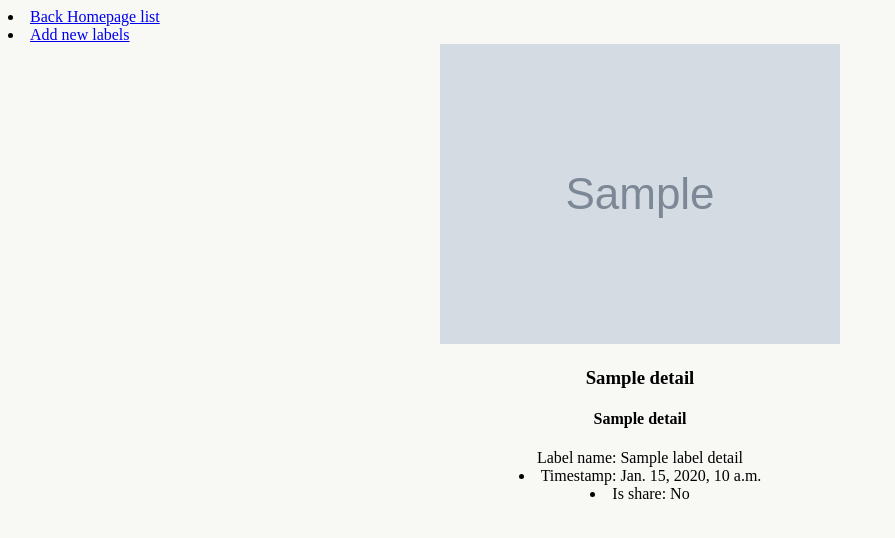
After one commit to v02202/streaming_project, a Django app: template templates/label/get_label.html in a window 1280 px wide. The commit adds this page. Shown: the top 538 px of the page, without its empty margins (0-895 px from the left). Run offline with Django 3.2, Linux system fonts and the light colour scheme; the template is opened without the code that fills it: most values are stand-ins (such as "Sample title", 1, 10 or a date in 2020); grey boxes marked "Sample" are stand-in pictures.

Commit message:
[TAS-15] Add: get_label api & view

```diff
--- a/new_app/label/urls.py
+++ b/new_app/label/urls.py
@@ -4,4 +4,5 @@ from . import views
 
 urlpatterns = [
     path("store_label", views.store_label, name='store_label'),
+    path("get_label", views.get_label, name='get_label'),
 ]
--- a/new_app/users/views.py
+++ b/new_app/users/views.py
@@ -2,7 +2,6 @@ from django.http import HttpResponse, JsonResponse, HttpResponseBadRequest
 from django.shortcuts import render, redirect
 from django.contrib.auth import logout
 from django.contrib.auth.models import User
-from django.core import serializers
 from django.template import loader
 
 
--- /dev/null
+++ b/templates/label/get_label.html
@@ -0,0 +1,40 @@
+<!DOCTYPE html>
+<html>
+    <head>
+        <style>
+            body {
+               background-color: rgb(248, 248, 245);
+            }
+            em {
+                color: rgb(17, 23, 23);
+            }
+        </style>
+    </head>
+    <body >
+        <li>
+            <a href="{% url 'homepage_view' %}">Back Homepage list</a>
+        </li>
+        <li>
+            <a href="{% url 'store_label' %}">Add new labels</a>
+        </li>
+
+        <!-- First Photo Grid-->
+        <div align="center">
+            {% for detail in detail_list %}
+                <section class="w3-quarter">
+                    <img src="{{ detail.thumbnails_url }}">
+                    <h3>{{ detail.channel_title }}</h3>
+                    <h4>{{ detail.stream_title }}</h4>
+                    {% for label_detail in detail.label_list %}
+                    <div>
+                        <section>Label name: {{ label_detail.label_name }}</section>
+                        <li>Timestamp: {{ label_detail.timestamp }}</li>
+                        <li>Is share: {% if label_detail.is_share == 1 %} Yes {% else %} No {% endif %}</li>
+                    </div>
+                    {% endfor %}
+                </section>
+            {% endfor %}
+        </div>
+    </body>
+    <footer></footer>
+</html>
```
Also changed, not shown: new_app/label/models.py (+44 -0 lines), new_app/label/views.py (+11 -1 lines), templates/label/store_label.html (+6 -1 lines).
